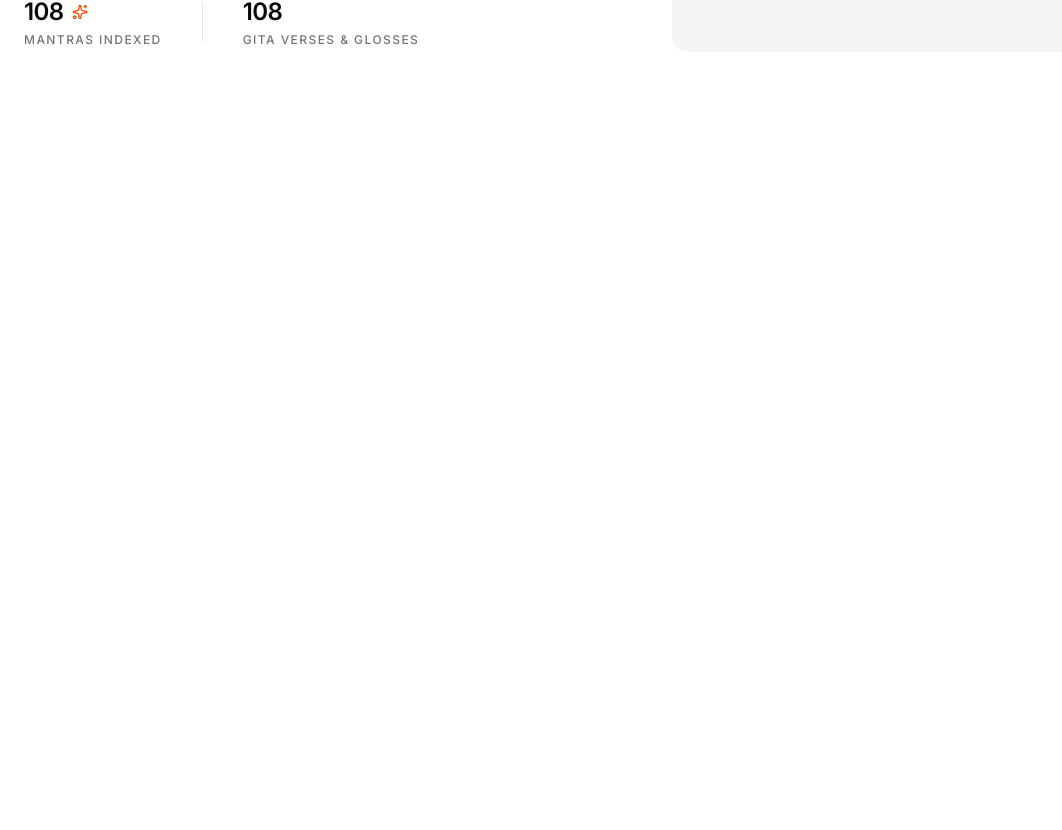
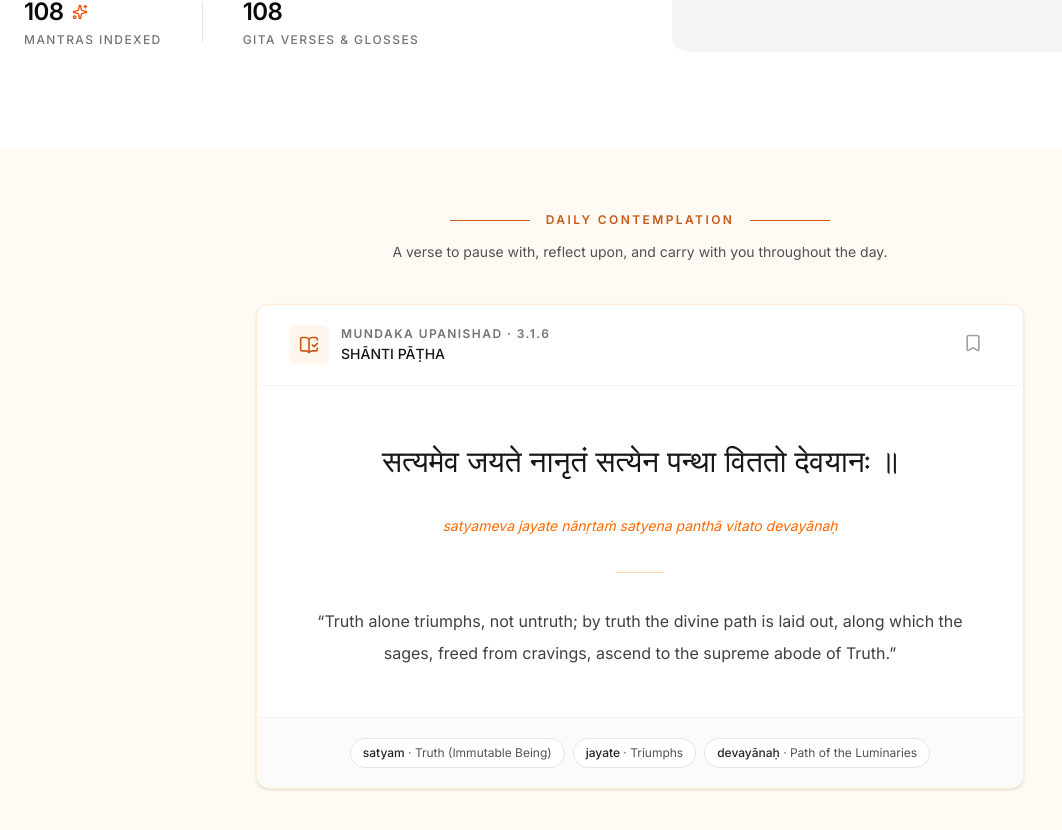
Before and after one commit to harikeshranjan/Ritam, a Next.js app: page / in a window 1280 px wide. Shown: the part 602-1432 px from the top of the page, without its empty margins (0-1062 px from the left). Before the commit the page ends 800 px from the top, so only its background shows below. Built offline with nearby package versions, Linux system fonts and the light colour scheme.

Commit message:
Created the second section of the home page

```diff
--- a/app/page.tsx
+++ b/app/page.tsx
@@ -1,10 +1,17 @@
 import { Button } from "@/components/ui/button";
-import { BookOpen, MoveRight, Sparkles } from "lucide-react";
+import {
+    Bookmark,
+    BookOpen,
+    BookOpenCheck,
+    MoveRight,
+    Sparkles,
+} from "lucide-react";
 
 export default function Home() {
     return (
-        <section className="my-20 px-6">
-            <div className="mx-auto grid max-w-7xl items-center gap-16 lg:grid-cols-2">
+        <section className="my-20">
+            {/* First section */}
+            <div className="mx-auto grid max-w-7xl items-center gap-16 lg:grid-cols-2 px-6">
                 {/* Left Half */}
                 <div className="flex flex-col items-start">
                     {/* Eyebrow */}
@@ -85,6 +92,104 @@ export default function Home() {
             </div>
 
             {/* Second section */}
+            <div className="my-24 w-full bg-orange-50/60 px-6 py-16 dark:bg-orange-950/10">
+                {/* Section Heading */}
+                <div className="mx-auto flex max-w-7xl flex-col items-center">
+                    <div className="flex items-center gap-4">
+                        <span className="h-px w-12 rounded-full bg-[#c85a17] sm:w-20" />
+
+                        <div className="flex items-center gap-2">
+                            <span className="text-xs font-semibold tracking-[0.2em] text-[#c85a17]">
+                                DAILY CONTEMPLATION
+                            </span>
+                        </div>
+
+                        <span className="h-px w-12 rounded-full bg-[#c85a17] sm:w-20" />
+                    </div>
+
+                    <p className="mt-3 max-w-xl text-center text-sm leading-6 text-neutral-600 dark:text-neutral-400">
+                        A verse to pause with, reflect upon, and carry with you
+                        throughout the day.
+                    </p>
+                </div>
+
+                {/* Contemplation Card */}
+                <div className="mx-auto mt-10 w-full max-w-3xl overflow-hidden rounded-2xl border border-orange-100 bg-white shadow-sm dark:border-orange-950/40 dark:bg-[#171717]">
+                    {/* Card Header */}
+                    <div className="flex items-start justify-between border-b border-neutral-100 px-6 py-5 sm:px-8 dark:border-neutral-800">
+                        <div className="flex items-center gap-3">
+                            <div className="flex h-10 w-10 items-center justify-center rounded-lg bg-orange-50 text-[#c85a17] dark:bg-orange-950/30">
+                                <BookOpenCheck className="h-5 w-5" />
+                            </div>
+
+                            <div>
+                                <p className="text-xs font-semibold tracking-[0.12em] text-neutral-500 dark:text-neutral-500">
+                                    MUNDAKA UPANISHAD · 3.1.6
+                                </p>
+
+                                <p className="mt-0.5 text-sm font-medium text-neutral-900 dark:text-neutral-200">
+                                    SHĀNTI PĀṬHA
+                                </p>
+                            </div>
+                        </div>
+
+                        <button
+                            type="button"
+                            className="rounded-lg p-2 text-neutral-400 transition-colors hover:bg-neutral-100 hover:text-neutral-700 dark:hover:bg-neutral-800 dark:hover:text-neutral-200"
+                            aria-label="Bookmark contemplation"
+                        >
+                            <Bookmark className="h-5 w-5" />
+                        </button>
+                    </div>
+
+                    {/* Card Content */}
+                    <div className="px-6 py-10 text-center sm:px-10 sm:py-12">
+                        {/* Sanskrit */}
+                        <p className="text-2xl font-medium leading-[1.8] text-neutral-900 sm:text-3xl dark:text-neutral-100">
+                            {`सत्यमेव जयते नानृतं सत्येन पन्था विततो देवयानः ॥`}
+                        </p>
+
+                        {/* Transliteration */}
+                        <p className="mt-6 text-sm italic leading-7 text-orange-500">
+                            {`satyameva jayate nānṛtaṁ satyena panthā vitato devayānaḥ`}
+                        </p>
+
+                        {/* Divider */}
+                        <div className="mx-auto my-8 h-px w-12 bg-orange-200 dark:bg-orange-900/50" />
+
+                        {/* Translation */}
+                        <blockquote className="mx-auto max-w-2xl text-base leading-8 text-neutral-700 dark:text-neutral-300">
+                            {`“Truth alone triumphs, not untruth; by truth the divine path is laid out, along which the sages, freed from cravings, ascend to the supreme abode of Truth.”`}
+                        </blockquote>
+                    </div>
+
+                    {/* Card Footer */}
+                    <div className="border-t border-neutral-100 bg-neutral-50/70 px-6 py-5 dark:border-neutral-800 dark:bg-neutral-900/40">
+                        <div className="flex flex-wrap justify-center gap-2">
+                            <span className="rounded-full border border-neutral-200 bg-white px-3 py-1.5 text-xs text-neutral-600 dark:border-neutral-700 dark:bg-neutral-800 dark:text-neutral-400">
+                                <span className="font-medium text-neutral-800 dark:text-neutral-200">
+                                    satyam
+                                </span>{" "}
+                                {`· Truth (Immutable Being)`}
+                            </span>
+
+                            <span className="rounded-full border border-neutral-200 bg-white px-3 py-1.5 text-xs text-neutral-600 dark:border-neutral-700 dark:bg-neutral-800 dark:text-neutral-400">
+                                <span className="font-medium text-neutral-800 dark:text-neutral-200">
+                                    jayate
+                                </span>{" "}
+                                · Triumphs
+                            </span>
+
+                            <span className="rounded-full border border-neutral-200 bg-white px-3 py-1.5 text-xs text-neutral-600 dark:border-neutral-700 dark:bg-neutral-800 dark:text-neutral-400">
+                                <span className="font-medium text-neutral-800 dark:text-neutral-200">
+                                    devayānaḥ
+                                </span>{" "}
+                                · Path of the Luminaries
+                            </span>
+                        </div>
+                    </div>
+                </div>
+            </div>
 
             {/* Third section */}
 
--- a/components/header.tsx
+++ b/components/header.tsx
@@ -58,7 +58,7 @@ export default function Header() {
 
     return (
         <header className="sticky top-4 z-50 flex items-center justify-center px-4">
-            <div className="w-full max-w-4xl flex flex-row items-center justify-between border border-black/10 dark:border-white/10 rounded-xl backdrop-blur-xl bg-white/70 dark:bg-neutral-900/70 shadow-sm px-6 py-2.5">
+            <div className="w-full max-w-4xl flex flex-row items-center justify-between border border-black/10 dark:border-white/10 rounded-xl backdrop-blur bg-white/70 dark:bg-neutral-900/40 shadow-sm px-6 py-2.5">
                 {/* Logo */}
                 <Link
                     href="/"
```
